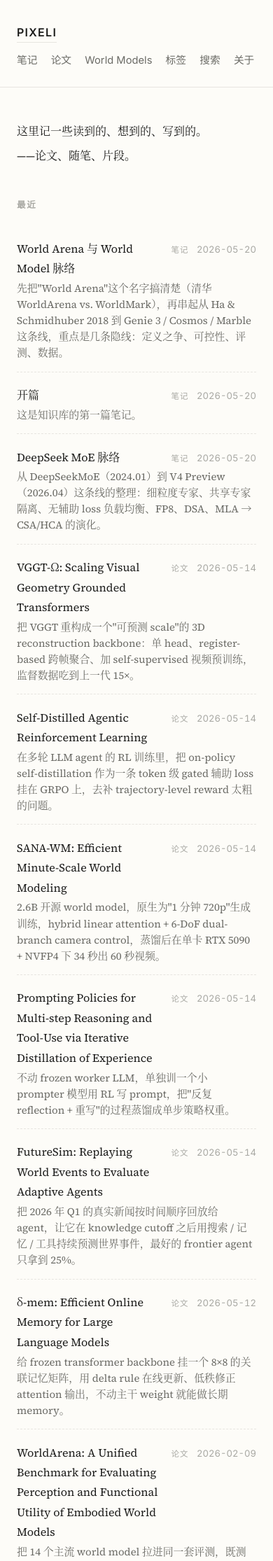
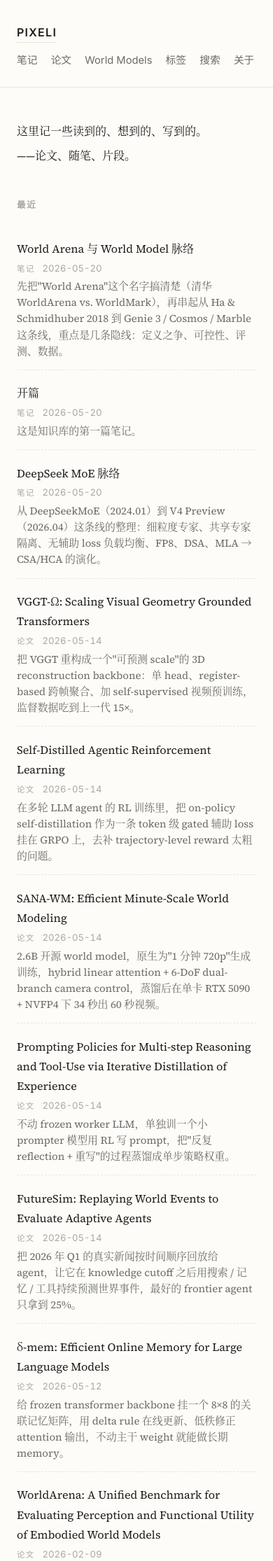
Before and after one commit to pixeli99/PIXELI, a Jekyll site: the page built from index.md, in a window 390 px wide. Shown: the top 2230 px of the page at 70% size. Built offline with Jekyll 4.4.1, drawn with Linux system fonts in a browser that asks for light colours.

Commit message:
mobile：修复带摘要的列表项标题与作者/venue 在窄屏下挤出视口
entry-head 在 600px 以下仍是 flex row，标题收缩后 entry-tail（kind +
authors/venue + date，white-space: nowrap）撑不下就会横向溢出。用
Playwright 在 375/390px 视口跑了全站页面，只有 /tags/（每条都有摘要）
会触发。让 entry-head 在移动端也 column 堆叠，跟无摘要列表项一致。

Co-Authored-By: Claude Sonnet 4.6 <noreply@anthropic.com>

```diff
--- a/assets/css/main.css
+++ b/assets/css/main.css
@@ -586,6 +586,11 @@ mark {
     align-items: flex-start;
     gap: 0.15rem;
   }
+  .entry-list .entry-head {
+    flex-direction: column;
+    align-items: flex-start;
+    gap: 0.15rem;
+  }
   .post-nav {
     flex-direction: column;
     gap: 0.5rem;
```
